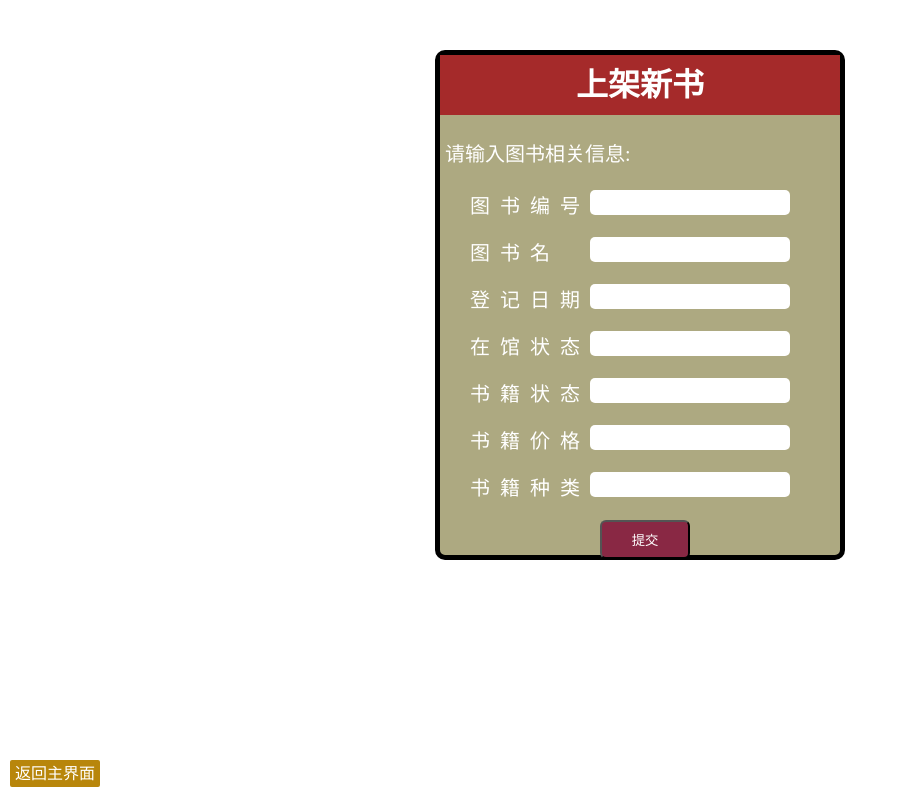
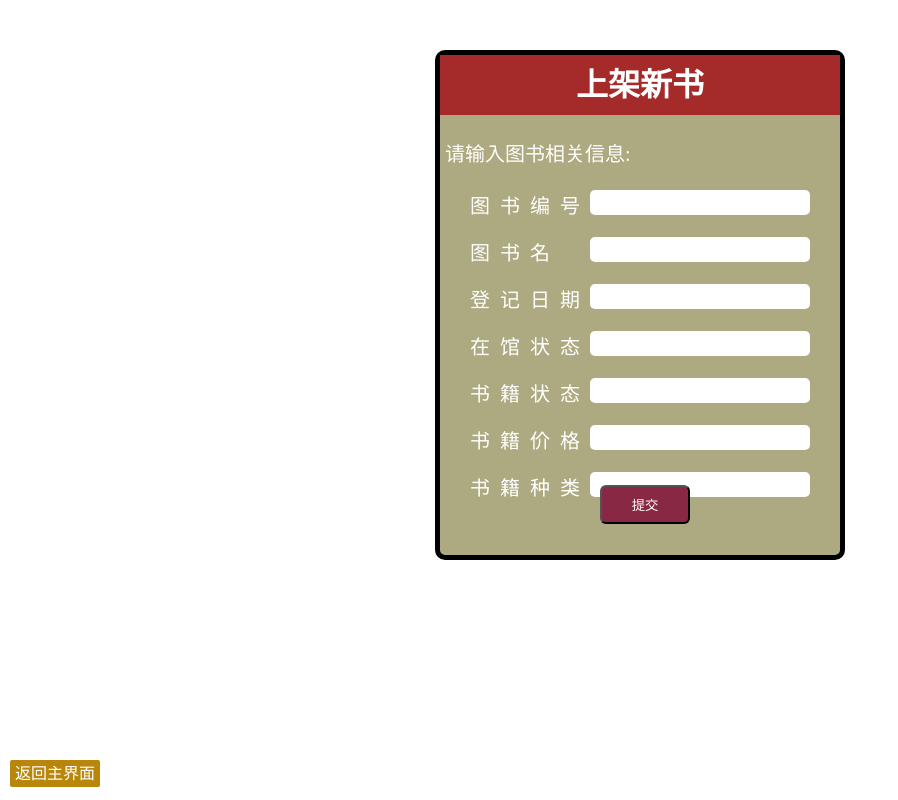
Before and after one commit to Chandler-Bang/library-organization, a PHP site: page /addnewbook.php in a window 1280 px wide. Shown: the whole page, without its empty margins (0-898 px from the left). Run offline with PHP 8.4, Linux system fonts and the light colour scheme.

Commit message:
增加新书页面修改布局

```diff
--- a/addnewbook.php
+++ b/addnewbook.php
@@ -52,7 +52,7 @@
 
         .submit {
             position: absolute;
-            top: 465px;
+            top: 430px;
             left: 160px;
         }
 
@@ -62,7 +62,7 @@
             border-radius: 5px;
             position: absolute;
             left: 150px;
-            width: 200px;
+            width: 220px;
         }
 
         .Title {
@@ -144,7 +144,7 @@
 
 			<div >
                 <span class="Title" style="letter-spacing: 0.5em;">书籍种类</span><input class="text" type="text"
-                    name="category"><br><br>
+                    name="category">
             </div>
 
             <div class="submit"><input class="button" type="submit" name="button" value="提交"></div>
```
